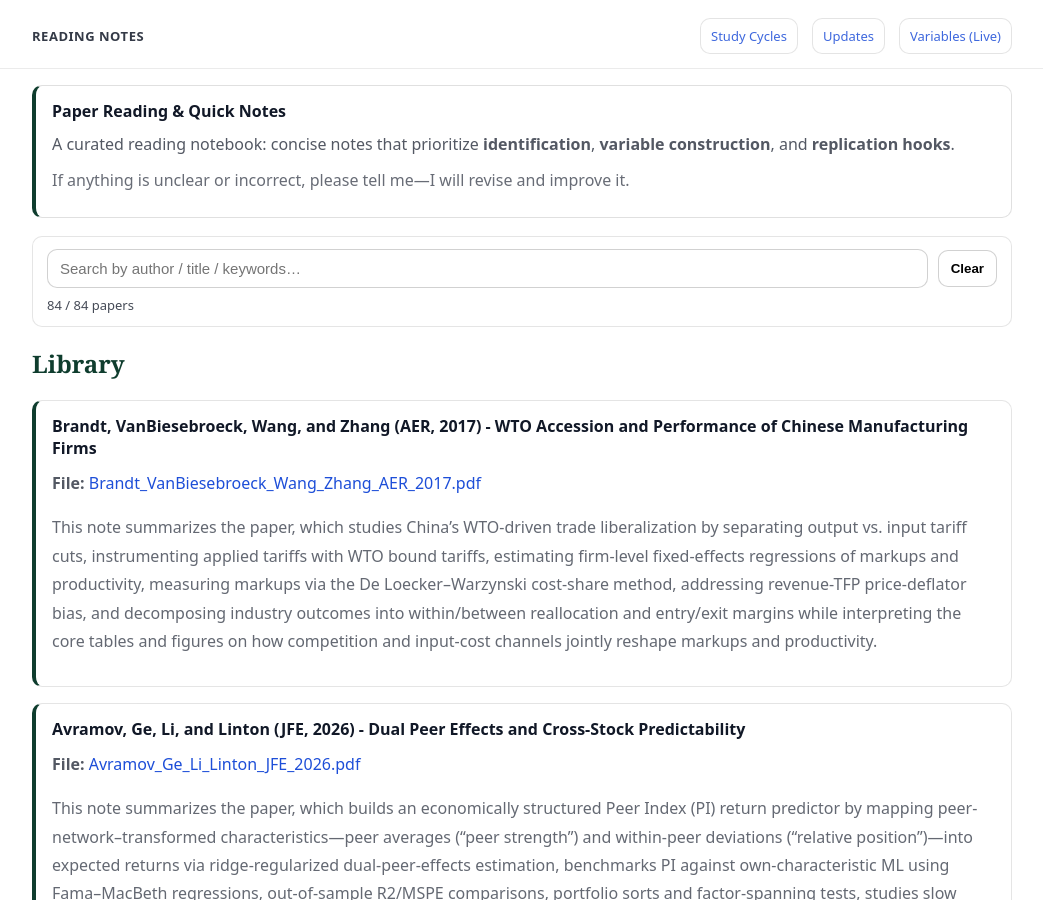
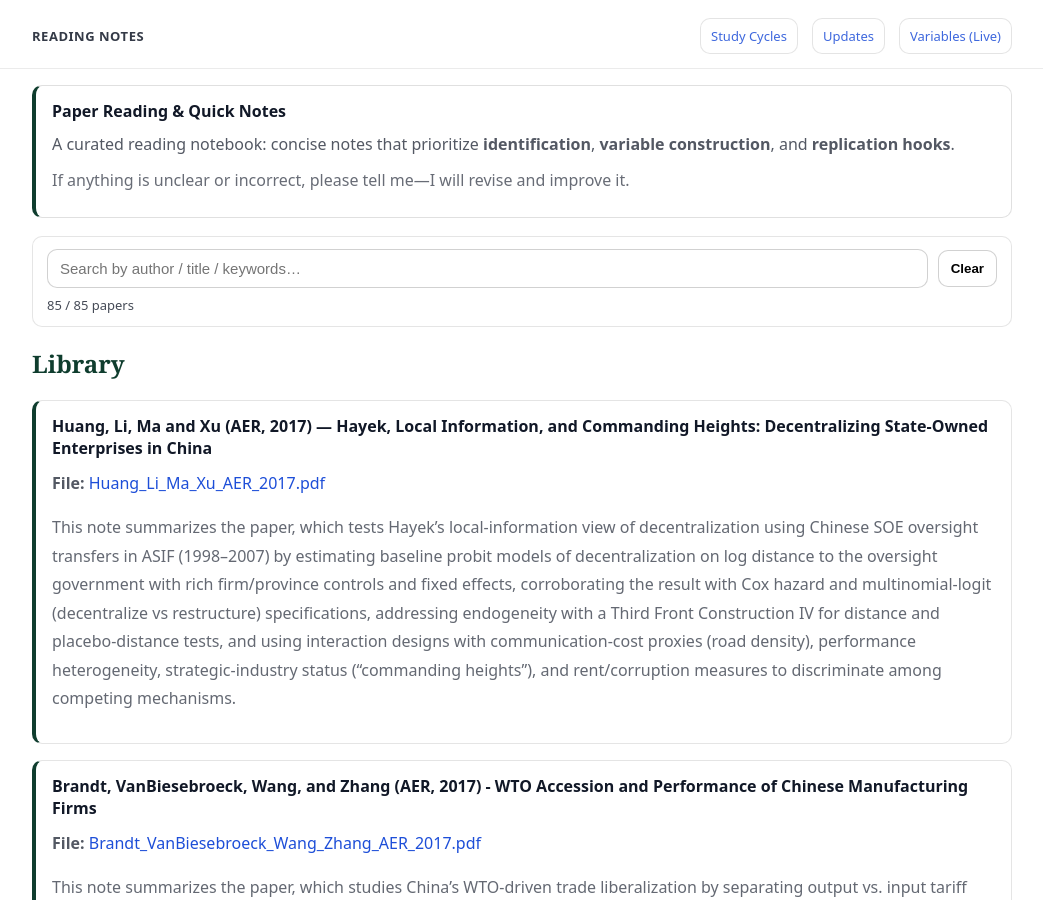
Before and after one commit to yaxinzn/study-archive, a Jekyll site: the page built from reading/index.md, in a window 1280 px wide and 900 px high. Shown: the whole window, without its empty margins (118-1161 px from the left). Built offline with Jekyll 4.4.1, drawn with Linux system fonts in a browser that asks for light colours.

Commit message:
Reading: add/update Huang_Li_Ma_Xu_AER_2017.pdf

```diff
--- a/_data/reading.yml
+++ b/_data/reading.yml
@@ -1,3 +1,8 @@
+- title: "Huang, Li, Ma and Xu (AER, 2017) — Hayek, Local Information, and Commanding Heights: Decentralizing State-Owned Enterprises in China"
+  file: "Huang_Li_Ma_Xu_AER_2017.pdf"
+  desc: "
+This note summarizes the paper, which tests Hayek’s local-information view of decentralization using Chinese SOE oversight transfers in ASIF (1998–2007) by estimating baseline probit models of decentralization on log distance to the oversight government with rich firm/province controls and fixed effects, corroborating the result with Cox hazard and multinomial-logit (decentralize vs restructure) specifications, addressing endogeneity with a Third Front Construction IV for distance and placebo-distance tests, and using interaction designs with communication-cost proxies (road density), performance heterogeneity, strategic-industry status (“commanding heights”), and rent/corruption measures to discriminate among competing mechanisms."
+
 - title: "Brandt, VanBiesebroeck, Wang, and Zhang (AER, 2017) - WTO Accession and Performance of Chinese Manufacturing Firms"
   file: "Brandt_VanBiesebroeck_Wang_Zhang_AER_2017.pdf"
   desc: "This note summarizes the paper, which studies China’s WTO-driven trade liberalization by separating output vs. input tariff cuts, instrumenting applied tariffs with WTO bound tariffs, estimating firm-level fixed-effects regressions of markups and productivity, measuring markups via the De Loecker–Warzynski cost-share method, addressing revenue-TFP price-deflator bias, and decomposing industry outcomes into within/between reallocation and entry/exit margins while interpreting the core tables and figures on how competition and input-cost channels jointly reshape markups and productivity."
```
Also changed, not shown: 1 other file.
